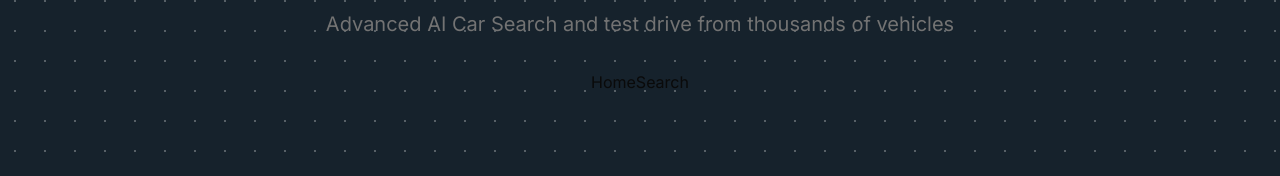
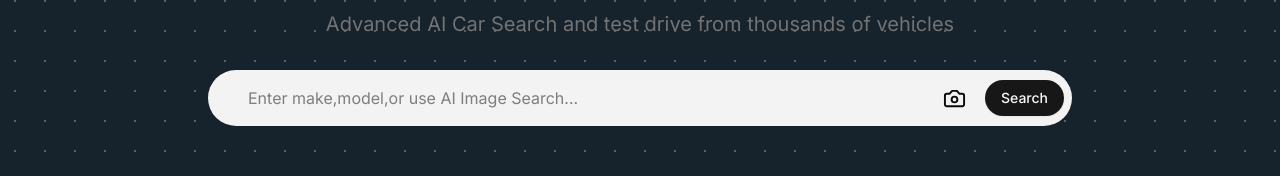
Before and after one commit to vikram17dp/VehiQL, a Next.js app: page / in a window 1280 px wide. Shown: the part 364-540 px from the top of the page. Built offline with nearby package versions, Linux system fonts and the light colour scheme; no server answers.

Commit message:
completion of drag and drop of image

```diff
--- a/app/layout.js
+++ b/app/layout.js
@@ -2,6 +2,7 @@
 import "./globals.css";
 import Header from "@/components/Header";
 import { ClerkProvider } from "@clerk/nextjs";
+import { Toaster } from "sonner";
 
 const inter = Inter({
   subsets:["latin"]
@@ -24,6 +25,7 @@
         <main className="min-h-screen ">
         {children}
         </main>
+        <Toaster richColors/>
           <footer className="bg-blue-50 py-8">
             <div className="container mx-auto px-4 text-center text-gray-600">
               <p>
--- a/components/homesearch.jsx
+++ b/components/homesearch.jsx
@@ -1,11 +1,142 @@
-import React from 'react'
+"use client";
+import { Camera, Upload } from "lucide-react";
+import React, { useCallback, useState } from "react";
+import { Button } from "./ui/button";
+import { useDropzone } from "react-dropzone";
+import { toast } from "sonner";
+import { useRouter } from "next/navigation";
 
 const HomeSearch = () => {
+  const [searchTerm, setSearchTerm] = useState("");
+  const [isImageSearchActive, setIsImageSearchActive] = useState(false);
+  const [imagePreview, setImagePreview] = useState("");
+  const[searchImage,setSearchImage] = useState(null);
+  const [isUploading, setIsUploading] = useState(false);
+  const router = useRouter();
+  const handleTextSubmit = async(e) => {
+    e.preventDefault();
+    if(!searchTerm.trim()){
+      toast.error("please enter a search term")
+      return
+    }
+    router.push(`/cars?search=${encodeURIComponent(searchTerm)}`)
+  };
+  const handleImageSearch = async(e) => {
+    e.preventDefault();
+    if(!searchTerm){
+      toast.error("please upload an image first")
+      return;
+    }
+    // here ai logic comes
+  };
+  const onDrop = (acceptedFiles) => {
+    const file = acceptedFiles[0];
+
+    if(file){
+      if(file.size > 5 * 1024 * 1024){
+        toast.error("Image Size must be less than 5MB")
+        return;
+      }
+      setIsUploading(true)
+      setSearchImage(file)
+
+      const reader = new FileReader();
+
+      reader.onloadend=()=>{
+        setImagePreview(reader.result);
+        setIsUploading(false)
+        toast.success("Image Uploaded Successfully");
+      }
+      reader.onerror= ()=>{
+        setIsUploading(false)
+        toast.error("Failed to read the image")
+      }
+      reader.readAsDataURL(file)
+    }
+  };
+  const { getRootProps, getInputProps, isDragActive, isDragReject } =
+    useDropzone({
+      onDrop,
+      accept: {
+        "image/*": [".jpeg", ".jpg", ".png"],
+      },
+      maxFiles: 1,
+    });
   return (
     <div>
-      HomeSearch
+      <form onSubmit={handleTextSubmit}>
+        <div className="relative flex items-center">
+          <input
+            type="text"
+            placeholder="Enter make,model,or use AI Image Search..."
+            value={searchTerm}
+            onChange={(e) => setSearchTerm(e.target.value)}
+            className="pl-10 pr-12 py-4 w-full rounded-full border-gray-300 bg-white/95 backdrop-blur-sm"
+          />
+          <div className="absolute right-[100px]">
+            <Camera
+              size={35}
+              onClick={() => setIsImageSearchActive(!isImageSearchActive)}
+              className="cursor-pointer rounded-xl p-1.5"
+              style={{
+                background: isImageSearchActive ? "black" : "",
+                color: isImageSearchActive ? "white" : "",
+              }}
+            />
+          </div>
+          <Button type="submit" className="absolute right-2 rounded-full">
+            Search
+          </Button>
+        </div>
+      </form>
+      {isImageSearchActive && (
+        <div className="mt-4">
+          <form onSubmit={handleImageSearch}>
+            <div className="border-2 border-dashed border-gray-300 rounded-3xl p-6 text-center">
+              {imagePreview ? (
+                <div>
+                  <img src={imagePreview} alt="Car Preview"
+                  className="h-40 object-contain mb-4"
+                  />
+                  <Button
+                    variant="outline"
+                    onClick={()=>{
+                      setSearchImage(null);
+                      setImagePreview("")
+                      toast.info("Image removed")
+                    }}
+                  >
+                    Remove Image
+                  </Button>
+                </div>
+              ) : (
+                <div {...getRootProps()} className="cursor-pointer">
+                  <input {...getInputProps()} />
+                 <div className="flex flex-col items-center">
+                 <Upload className="h-12 w-12 text-gray-400 mb-2"/>
+                  <p className="text-gray-600 mb-2">
+                  {isDragActive && !isDragReject ? "Leave the File here to upload" : "Drag & drop a car Image or click to select"}
+                  </p>
+                  {isDragReject && (
+                    <p className="text-red-500 mb-2">Invalid Image Type</p>
+                  )}
+                  <p className="text-gray-400 text-sm">
+                    Supports:JPG,PNG (max 5MB)
+                  </p>
+                 </div>
+                </div>
+              )}
+            </div>
+            {imagePreview && <Button
+              className='w-full mt-2' type="submit"
+              disabled={isUploading}
+            >
+              {isUploading ? "Uploading" :"Search with this image" }</Button>}
+          </form>
+        </div>
+      )}
     </div>
-  )
-}
+  );
+};
 
-export default HomeSearch
+export default HomeSearch;
--- a/package.json
+++ b/package.json
@@ -31,6 +31,7 @@
     "react": "^19.0.0",
     "react-day-picker": "^8.10.1",
     "react-dom": "^19.0.0",
+    "react-dropzone": "^14.3.8",
     "sonner": "^2.0.2",
     "tailwind-merge": "^3.0.2",
     "tailwindcss-animate": "^1.0.7",
```
Also changed, not shown: 1 other file (tests, documents, lock files or other folders).
